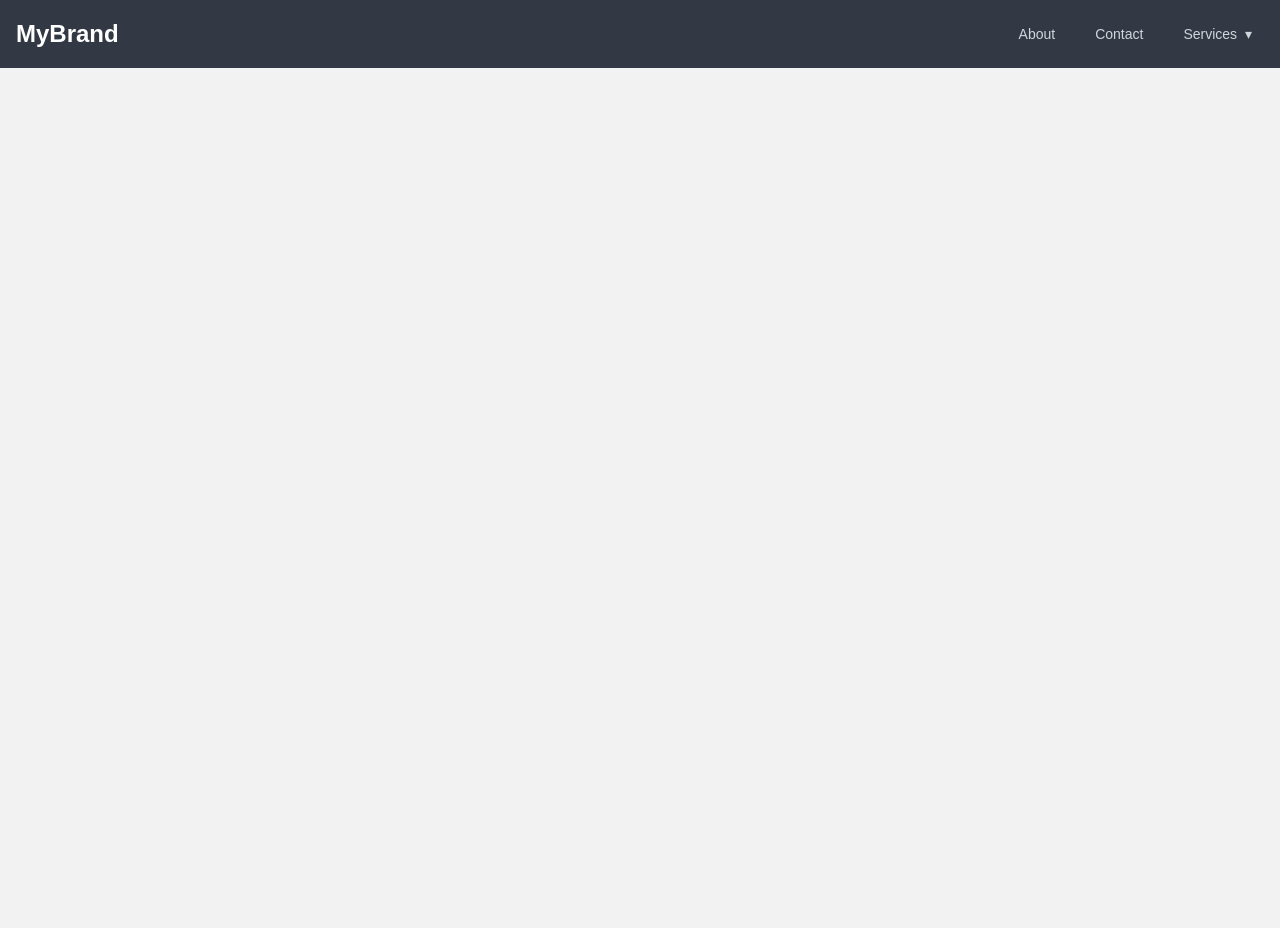
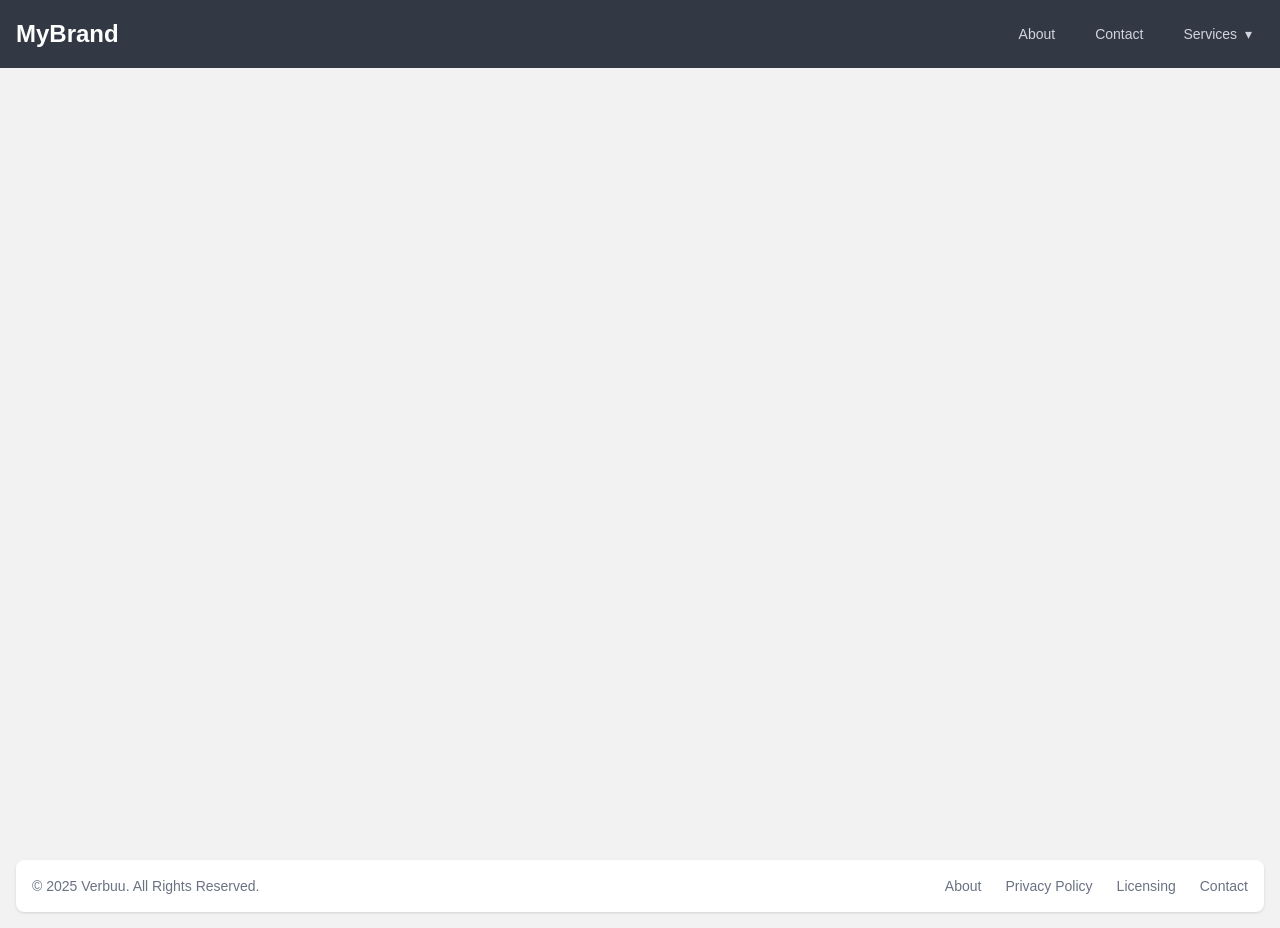
Before and after one commit to concordgrape/common-german-words, a Next.js app: page / in a window 1280 px wide. Before the commit the page ends 800 px from the top, so only its background shows below. Built offline with nearby package versions, Linux system fonts and the light colour scheme.

Commit message:
simple footer

```diff
--- /dev/null
+++ b/app/components/Footer/Footer.tsx
@@ -0,0 +1,26 @@
+const Footer = () => {
+  return (
+    <footer className="bg-white rounded-lg shadow-sm m-4 mt-15">
+        <div className="w-full mx-auto max-w-screen-xl p-4 md:flex md:items-center md:justify-between">
+        <span className="text-sm text-gray-500 sm:text-center">© 2025 <a target="_blank" href="https://verbuu.com/" className="hover:underline">Verbuu</a>. All Rights Reserved.
+        </span>
+        <ul className="flex flex-wrap items-center mt-3 text-sm font-medium text-gray-500 sm:mt-0">
+            <li>
+                <a href="#" className="hover:underline me-4 md:me-6">About</a>
+            </li>
+            <li>
+                <a href="#" className="hover:underline me-4 md:me-6">Privacy Policy</a>
+            </li>
+            <li>
+                <a href="#" className="hover:underline me-4 md:me-6">Licensing</a>
+            </li>
+            <li>
+                <a href="#" className="hover:underline">Contact</a>
+            </li>
+        </ul>
+        </div>
+    </footer>
+  );
+};
+
+export default Footer;
--- a/app/layout.tsx
+++ b/app/layout.tsx
@@ -3,6 +3,7 @@
 import "./globals.css";
 import Navbar from "./components/Navbar/Navbar";
 import { ToastProvider } from "./hooks/useToast";
+import Footer from "./components/Footer/Footer";
 
 const geistSans = Geist({
   variable: "--font-geist-sans",
@@ -33,6 +34,7 @@
         <ToastProvider>
           {children}
         </ToastProvider>
+        <Footer />
       </body>
     </html>
   );
```
